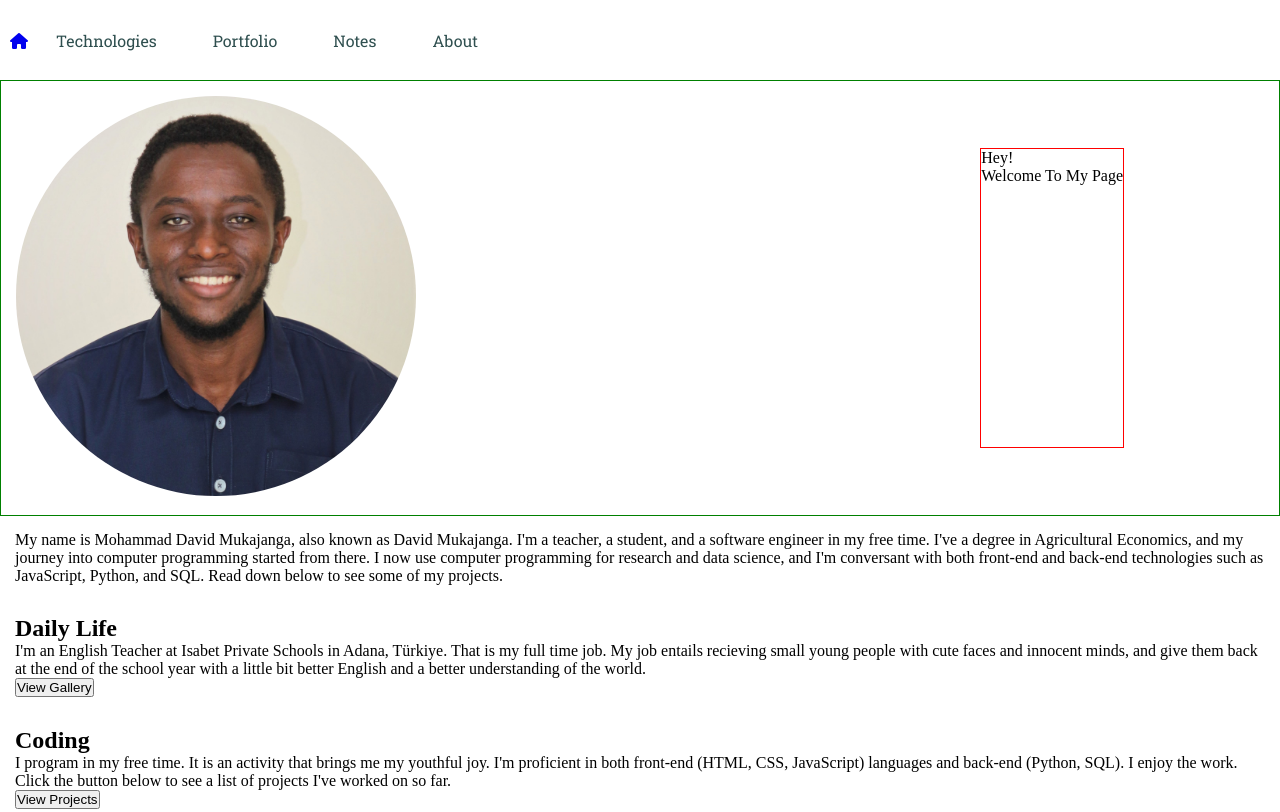
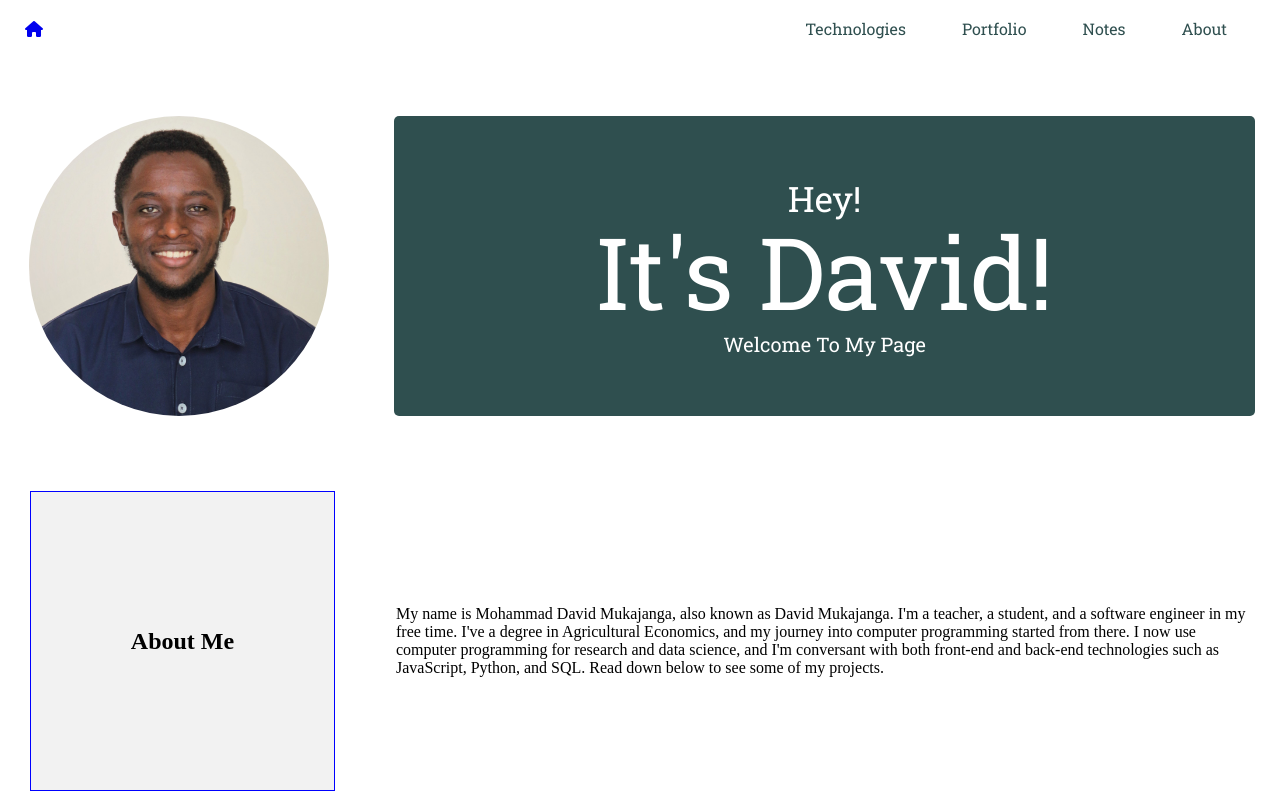
Before and after one commit to DavidMbelwa/personal_website, a plain HTML site: page index.html in a window 1280 px wide. Shown: the top 812 px of the page. Drawn offline with nearby package versions, Linux system fonts and the light colour scheme; a web font is replaced by a local one.

Commit message:
Beautified the landing page a bit.

```diff
--- a/index.html
+++ b/index.html
@@ -21,7 +21,7 @@
 
 <body>
 
-    <header class="top_nav .col-12">
+    <header class="top_nav col-12">
         <a href="index.html"><i class="fa-solid fa-house"></i></a>
 
         <a href="index.html"><h3>Home</h3></a>
@@ -50,27 +50,28 @@
             </div>
 
             <div class="text-boxes">
-                <p id="head">Hey!</p>
-
-                <p>Welcome To My Page</p>
+                <p id="welcome-head">Hey!</p>
+                <p id="welcome-content">It's David!</p>
+                <p id="welcome-caption">Welcome To My Page</p>
             </div>
         </section>
 
 
         <section class="col-12" id="intro">
-            <div>
+            <h2 class="sec-Heading">About Me</h2>
+            <article>
                 <p>My name is Mohammad David Mukajanga, also known as David Mukajanga. I'm a teacher, a student, and a
                     software engineer in my free time. I've a degree in Agricultural Economics, and my journey into computer programming
                     started from there. I now use computer programming for research and data science, and I'm conversant with both front-end
                     and back-end technologies such as JavaScript, Python, and SQL. Read down below to see some of my projects.
                 </p>
-            </div>
+            </article>
         </section>
 
         <section class="col-12" id="daily-life">
-            <article id="day-job">
                 <h2 class="sec-Heading">Daily Life</h2>
 
+                <article>
                     <p>I'm an English Teacher at Isabet Private Schools in Adana, Türkiye. That is my full time job. My job entails recieving small young people
                         with cute faces and innocent minds, and give them back at the end of the school year with a little bit better English
                         and a better understanding of the world.
@@ -81,9 +82,9 @@
         </section>
 
         <section class="col-12" id="coding">
+            <h2 class="sec-Heading">Coding</h2>
+
             <article>
-                <h2>Coding</h2>
-
                 <p>I program in my free time. It is an activity that brings me my youthful joy. I'm proficient in both front-end (HTML, CSS, JavaScript) languages and
                     back-end (Python, SQL). I enjoy the work. Click the button below to see a list of projects I've worked on so far.
                 </p>
@@ -93,9 +94,9 @@
         </section>
 
         <section class="col-12" id="education">
+            <h2 class="sec-Heading">Education</h2>
+
             <article>
-                <h2>Education</h2>
-
                 <p>My background is in Agricultural Economics and Agribusiness. I have a bachelor degree on the subject from the Sokoine
                     University of Agriculture that is in Morogoro, Tanzania. I'm proud of my educational background. It is the one that caused sprouting
                     of knowledge in these other fields (data science, analytics, and front-end engineering). I may not use its core teachings on daily
--- a/resources/css/index.css
+++ b/resources/css/index.css
@@ -353,6 +353,7 @@
     body
     {
         height: 100vh;
+        padding: 0 15px;
     }
 
     /* Header */
@@ -360,7 +361,7 @@
         display: flex;
         justify-content: space-between;
         align-items: center;
-        height: 10%;
+        height: 7%;
         background-color: white;
         font-family: 'Roboto Slab';
         font-size: 16px;
@@ -415,23 +416,98 @@
     /* Main */
     #welcome
     {
-        border: 1px solid green;
+        /* border: 1px solid green; */
         display: flex;
         align-items: center;
         justify-content: space-between;
+        padding: 60px 10px;
+        /* height: 40%; */
+    }
+
+    #welcome-img
+    {
+        display: inline-flex;
+        justify-content: center;
+        width: 25%;
+        /* border: 1px solid red; */
     }
 
     #welcome img
     {
         border-radius: 50%;
+        height: 300px;
+        width: 300px;
     }
 
 
     #welcome .text-boxes
     {
-        margin-right: 140px;
+        /* margin-right: 100px; */
         height: 300px;
-        width: fit-content;
-        border: 1px solid red;
+        width: 70%;
+        /* margin-left: 100px; */
+        /* border: 1px solid red; */
+        font-family: "Roboto Slab";
+        font-weight: 400;
+        display: flex;
+        flex-direction: column;
+        align-items: center;
+        justify-content: center;
+        padding: 0 30px;
+        background-color: darkslategray;
+        color: white;
+        border-radius: 5px;
+    }
+
+
+    #welcome-content
+    {
+        font-size: 100px;
+        font-weight: 400;
+        line-height: 1em;
+    }
+
+    #welcome-head
+    {
+        font-size: 35px;
+        font-weight: 400;
+        /* border: 1px solid white; */
+    }
+
+    #welcome-caption
+    {
+        text-align: bottom;
+        margin-top: 10px;
+        font-size: 20px;
+        font-weight: 400;
+        /* border: 1px solid white; */
+    }
+
+
+    section
+    {
+        display: flex;
+        justify-content: space-between;
+        flex-wrap: nowrap;
+    }
+
+    section .sec-Heading
+    {
+        width: 25%;
+        height: 300px;
+        display: flex;
+        justify-content: center;
+        align-items: center;
+        background-color: hsl(0, 0%, 95%);
+        border: 1px solid blue;
+    }
+
+    section article
+    {
+        width: 70%;
+        display: flex;
+        flex-flow: column wrap;
+        justify-content: center;
+        align-items: center;
     }
 }
```
Lines whose indentation alone changed are shown as unchanged.
